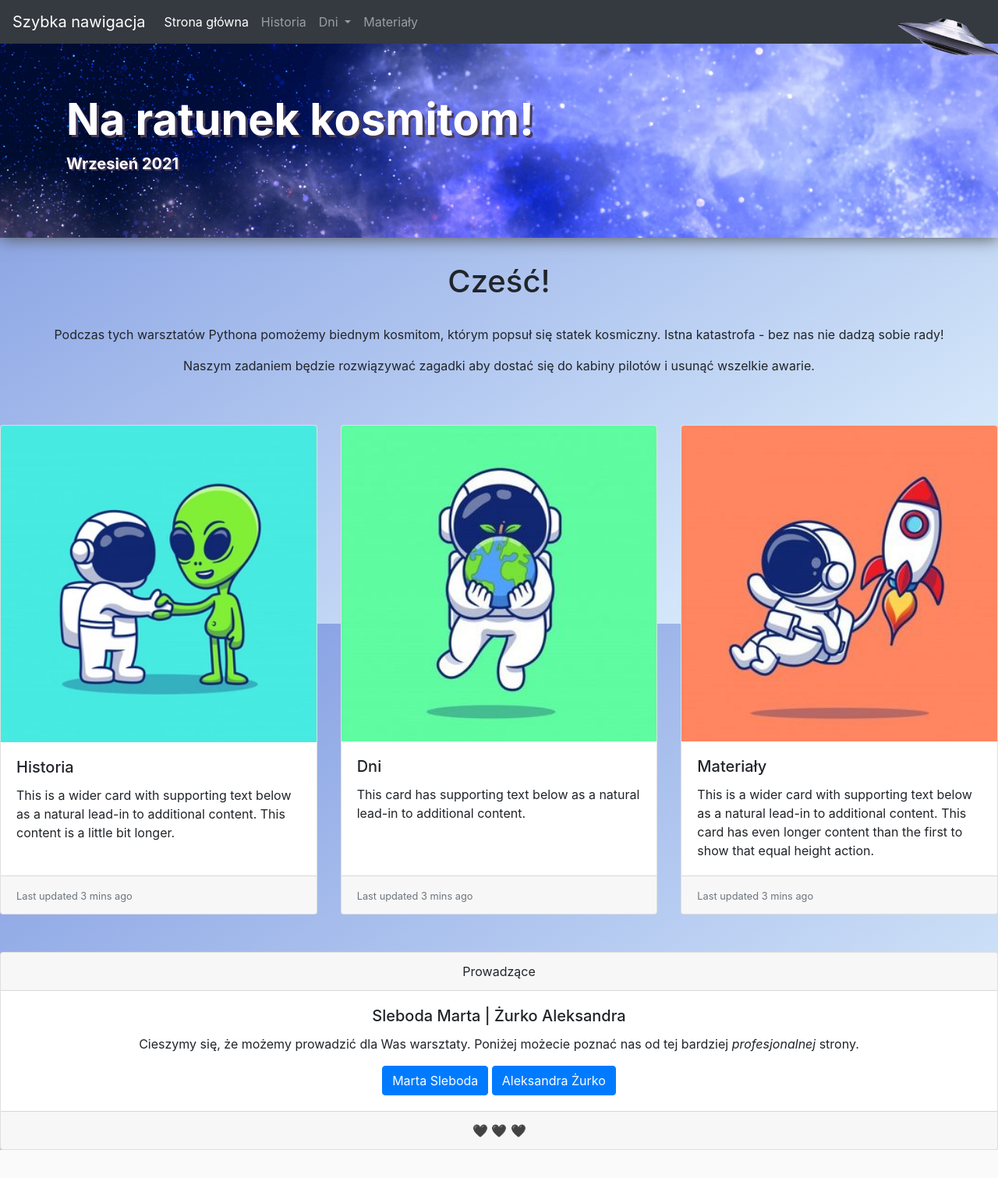
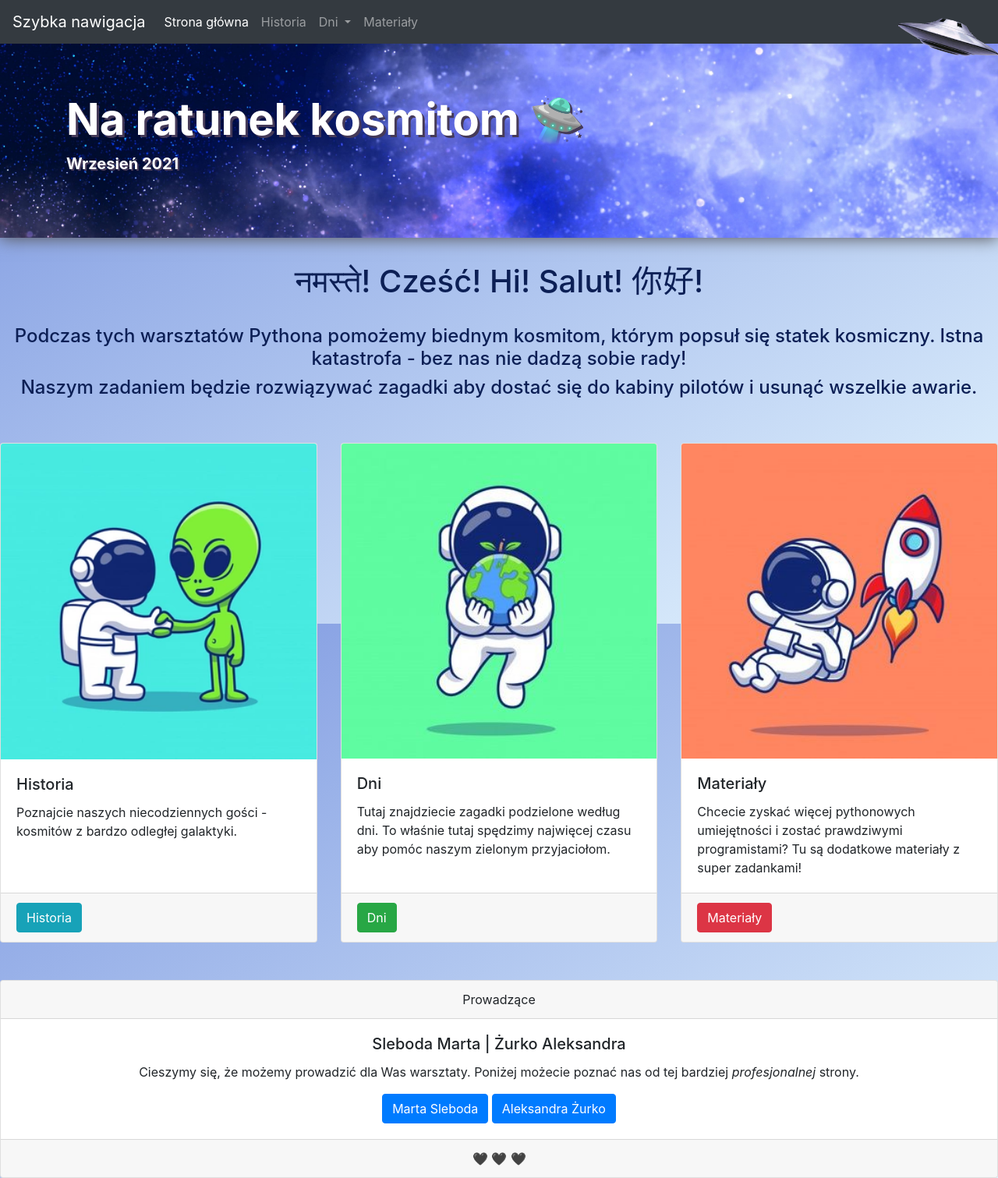
Before and after one commit to FlyingMedusa/UFO_Flask, a Flask app: page / in a window 1280 px wide. Shown: the whole page at 78% size. Before the commit the page ends 1475 px from the top, so only its background shows below. Run offline with Flask 2, Linux system fonts and the light colour scheme; some libraries are stand-ins or nearby versions.

Commit message:
finished main page

```diff
--- a/static/styles/mainstyle.css
+++ b/static/styles/mainstyle.css
@@ -40,4 +40,5 @@ body{
 
 .general_content{
     text-align: center;
+    color: rgb(12, 31, 85);
 }
--- a/templates/index.html
+++ b/templates/index.html
@@ -4,7 +4,7 @@
 
 <div class="jumbotron jumbotron-fluid">
     <div class="container">
-      <h1 class="display-4">Na ratunek kosmitom!</h1>
+      <h1 class="display-4">Na ratunek kosmitom 🛸</h1>
       <p class="lead">Wrzesień 2021</p>
     </div>
 </div>
@@ -12,10 +12,10 @@
 <img src="../static/images/dysk.png" alt="UFO" class="disc">
 
 <div class="general_content">
-  <h1>Cześć!</h1>
+  <h1>नमस्ते! Cześć! Hi! Salut! 你好!</h1>
   <br>
-  <p>Podczas tych warsztatów Pythona pomożemy biednym kosmitom, którym popsuł się statek kosmiczny. Istna katastrofa - bez nas nie dadzą sobie rady!</p>
-  <p>Naszym zadaniem będzie rozwiązywać zagadki aby dostać się do kabiny pilotów i usunąć wszelkie awarie.</p>
+  <h4>Podczas tych warsztatów Pythona pomożemy biednym kosmitom, którym popsuł się statek kosmiczny. Istna katastrofa - bez nas nie dadzą sobie rady!</h4>
+  <h4>Naszym zadaniem będzie rozwiązywać zagadki aby dostać się do kabiny pilotów i usunąć wszelkie awarie.</h4>
 </div>
 
 <br><br>
@@ -25,30 +25,36 @@
     <img src="../static/images/historia.png" class="card-img-top" alt="...">
     <div class="card-body">
       <h5 class="card-title">Historia</h5>
-      <p class="card-text">This is a wider card with supporting text below as a natural lead-in to additional content. This content is a little bit longer.</p>
+      <p class="card-text">Poznajcie naszych niecodziennych gości - kosmitów z bardzo odległej galaktyki.</p>
     </div>
     <div class="card-footer">
-      <small class="text-muted">Last updated 3 mins ago</small>
+      <small class="text-muted">
+        <button type="button" class="btn btn-info">Historia</button>
+      </small>
     </div>
   </div>
   <div class="card">
     <img src="../static/images/dzien.png" class="card-img-top" alt="...">
     <div class="card-body">
       <h5 class="card-title">Dni</h5>
-      <p class="card-text">This card has supporting text below as a natural lead-in to additional content.</p>
+      <p class="card-text">Tutaj znajdziecie zagadki podzielone według dni. To właśnie tutaj spędzimy najwięcej czasu aby pomóc naszym zielonym przyjaciołom.</p>
     </div>
     <div class="card-footer">
-      <small class="text-muted">Last updated 3 mins ago</small>
+      <small class="text-muted">
+        <button type="button" class="btn btn-success">Dni</button>
+      </small>
     </div>
   </div>
   <div class="card">
     <img src="../static/images/materialy.png" class="card-img-top" alt="...">
     <div class="card-body">
       <h5 class="card-title">Materiały</h5>
-      <p class="card-text">This is a wider card with supporting text below as a natural lead-in to additional content. This card has even longer content than the first to show that equal height action.</p>
+      <p class="card-text">Chcecie zyskać więcej pythonowych umiejętności i zostać prawdziwymi programistami? Tu są dodatkowe materiały z super zadankami!</p>
     </div>
     <div class="card-footer">
-      <small class="text-muted">Last updated 3 mins ago</small>
+      <small class="text-muted">
+        <button type="button" class="btn btn-danger">Materiały</button>
+      </small>
     </div>
   </div>
 </div>
```
